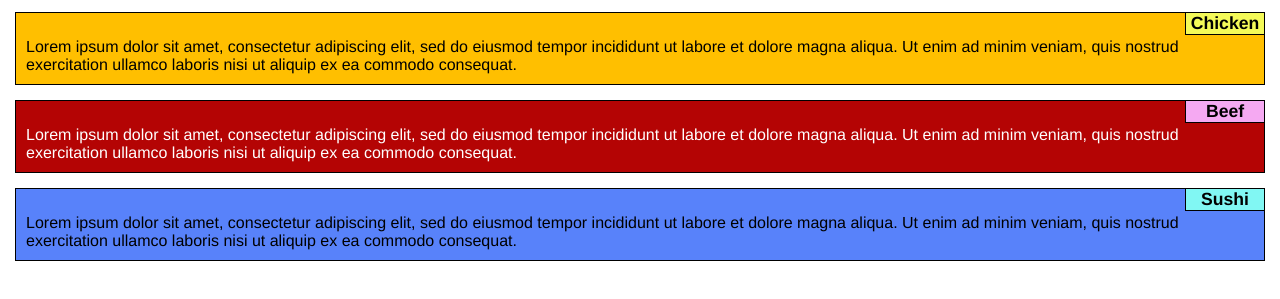
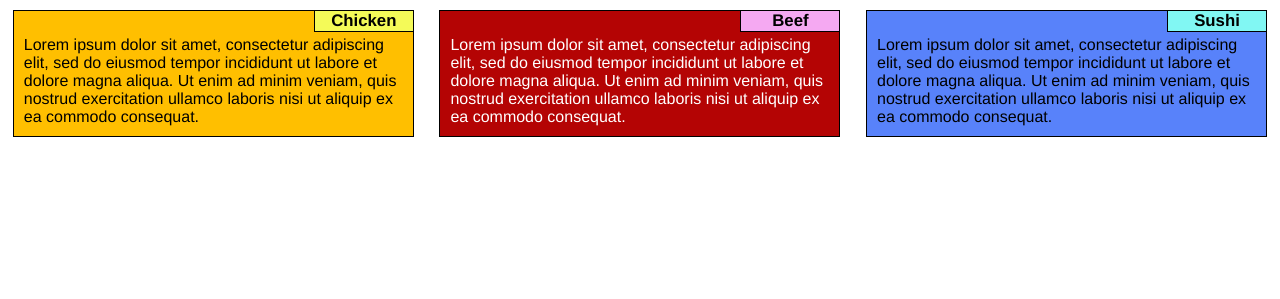
Before and after one commit to AlexPolin/coursera-test, a plain HTML site: page mod2_Alex/index.html in a window 1280 px wide. Shown: the part 55-354 px from the top of the page. Drawn offline with Linux system fonts and the light colour scheme.

Commit message:
Add styles for desktop and mobile

```diff
--- a/mod2_Alex/css/style.css
+++ b/mod2_Alex/css/style.css
@@ -6,6 +6,7 @@
 }
 .container {
 	padding-top: 15px;
+	width: 100%;
 }
 h1, .menu-title {
 	text-transform: capitalize;
@@ -22,8 +23,8 @@ section {
 	position: absolute;
 	top: -1px;
 	right: -1px;
-	width: 80px;
-	font-size: 110%;
+	width: 100px;
+	font-size: 105%;
 	font-weight: 700;
 }
 .chicken-menu {
@@ -47,3 +48,25 @@ section {
 .beef-menu > p {
 	color: #FFFFFF;
 }
+
+/* Desktop */
+@media (min-width: 992px) {
+  section {
+  	float: left;
+  	margin: 1%;
+  	width: 31.33%;
+  }
+}
+/* Tablet */
+@media (min-width: 768px) and (max-width: 991px) {
+  .chicken-menu, .beef-menu {
+  	float: left;
+  	margin: 1%;
+  	width: 48%;
+  }
+  .sushi-menu {
+  	clear: left;
+  	margin: 1%;
+  	width: 98%;
+  }
+}
--- a/mod2_Alex/index.html
+++ b/mod2_Alex/index.html
@@ -9,7 +9,7 @@
 <body>
 	<div class="container">
 		<h1>our menu</h1>
-		<section class="chicken-menu">
+		<section class="chicken-menu col-lg-4 col-md-6">
 			<div class="menu-title chicken">
 				chicken
 			</div>
@@ -17,7 +17,7 @@
 				Lorem ipsum dolor sit amet, consectetur adipiscing elit, sed do eiusmod tempor incididunt ut labore et dolore magna aliqua. Ut enim ad minim veniam, quis nostrud exercitation ullamco laboris nisi ut aliquip ex ea commodo consequat.
 			</p>
 		</section>
-		<section class="beef-menu">
+		<section class="beef-menu col-lg-4 col-md-6">
 			<div class="menu-title beef">
 				beef
 			</div>
@@ -25,7 +25,7 @@
 				Lorem ipsum dolor sit amet, consectetur adipiscing elit, sed do eiusmod tempor incididunt ut labore et dolore magna aliqua. Ut enim ad minim veniam, quis nostrud exercitation ullamco laboris nisi ut aliquip ex ea commodo consequat.
 			</p>
 		</section>
-		<section class="sushi-menu">
+		<section class="sushi-menu col-lg-4 col-md-12">
 			<div class="menu-title sushi">
 				sushi
 			</div>
```
